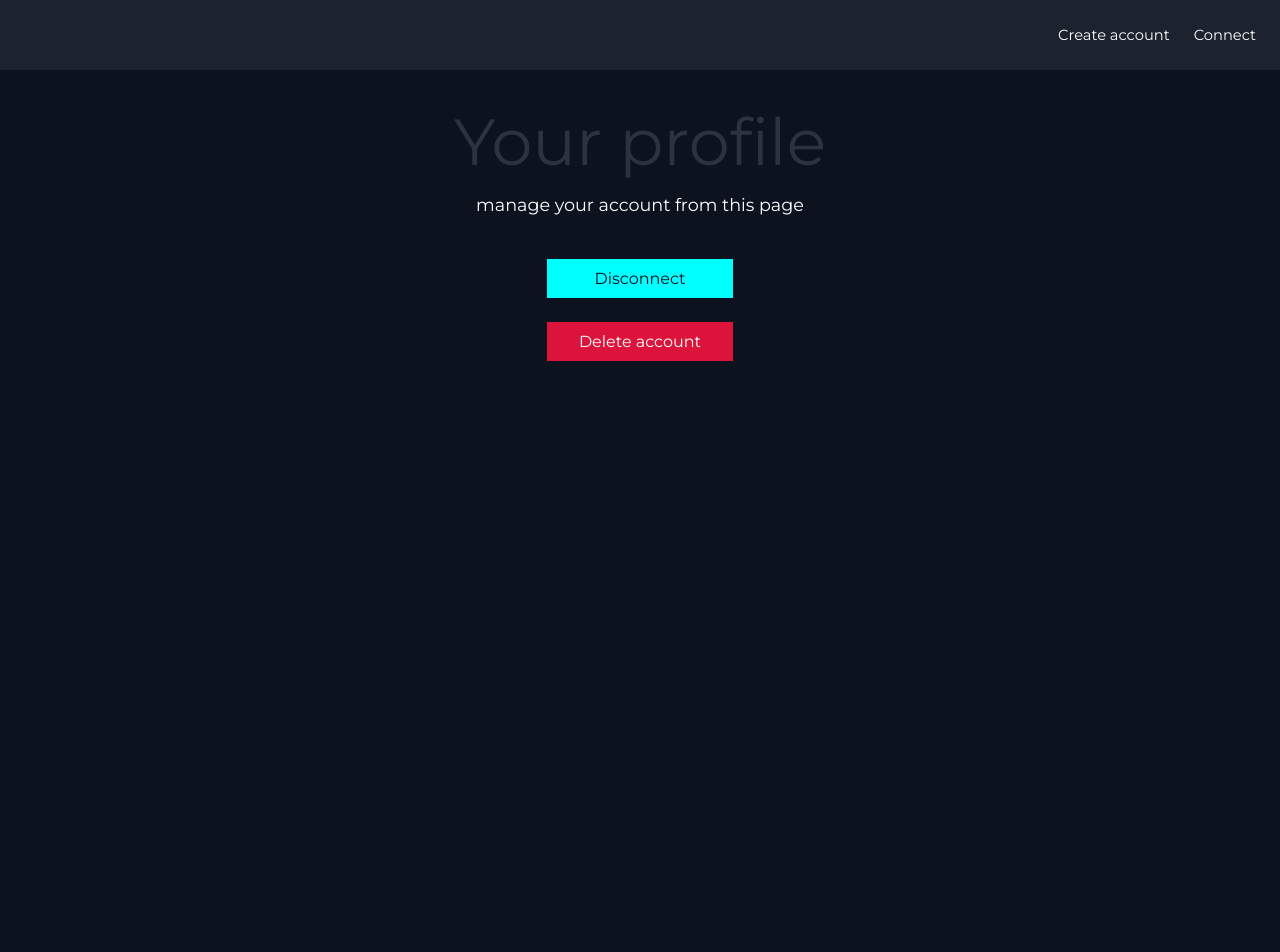
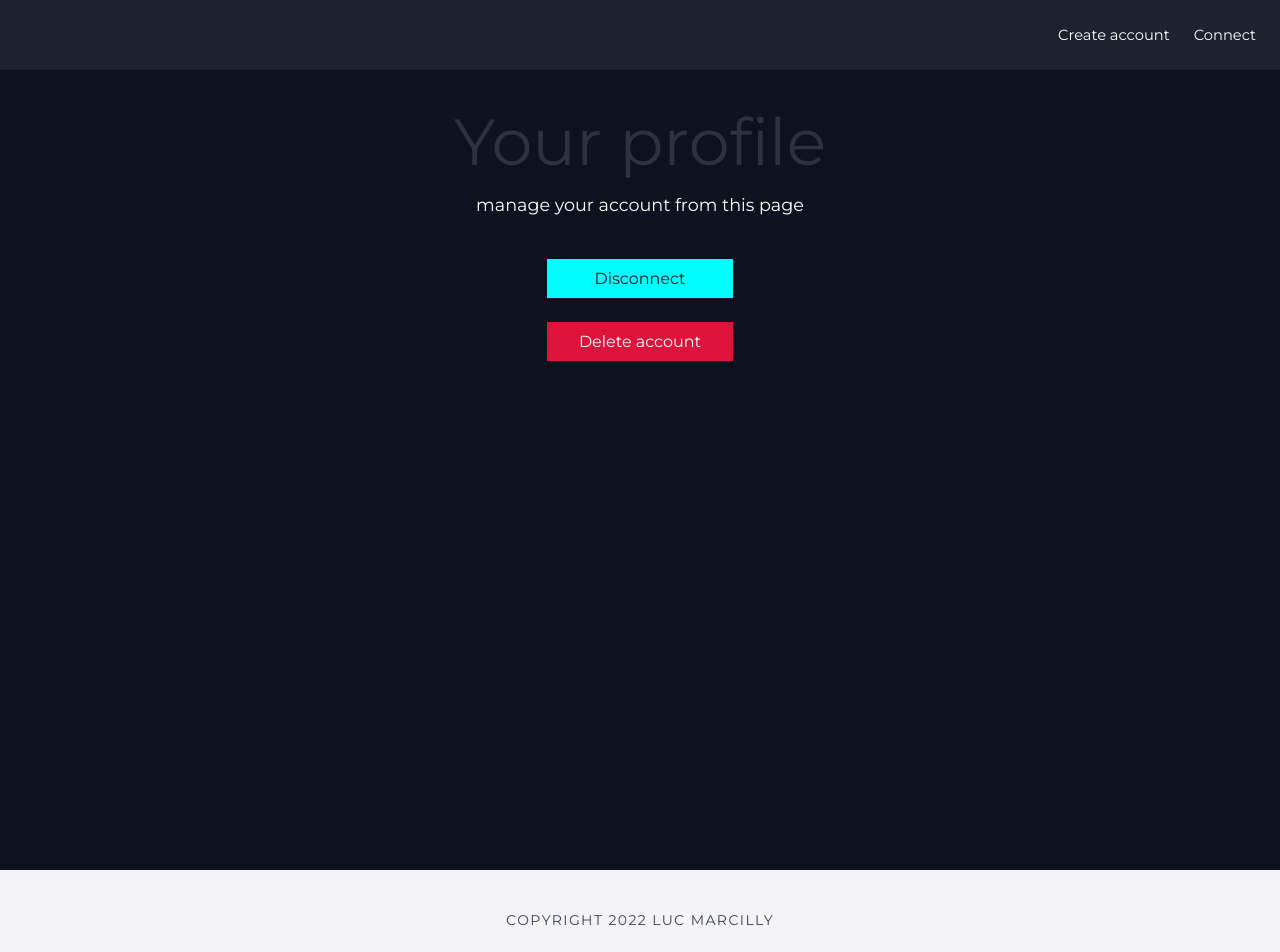
Before and after one commit to marcillyl/Agile, an Angular app in the folder frontend/: page /user in a window 1280 px wide. Shown: the top 952 px of the page. Before the commit the page ends 800 px from the top, so only its background shows below. Built offline with nearby package versions, Linux system fonts and the light colour scheme.

Commit message:
Create footer component

```diff
--- a/frontend/src/app/app.component.html
+++ b/frontend/src/app/app.component.html
@@ -2,3 +2,4 @@
 <div class="container">
   <router-outlet></router-outlet>
 </div>
+<app-footer></app-footer>
--- a/frontend/src/app/app.component.scss
+++ b/frontend/src/app/app.component.scss
@@ -3,4 +3,5 @@
   margin: auto;
   min-width: 320px;
   max-width: 1000px;
+  min-height: 100vh;
 }
--- a/frontend/src/app/app.module.ts
+++ b/frontend/src/app/app.module.ts
@@ -5,6 +5,7 @@
 import { HttpClientModule } from '@angular/common/http';
 import { AppComponent } from './app.component';
 import { HeaderComponent } from './header/header.component';
+import { FooterComponent } from './footer/footer.component';
 import { LoginComponent } from './auth/login/login.component';
 import { SignupComponent } from './auth/signup/signup.component';
 import { ProjectListComponent } from './project-list/project-list.component';
@@ -16,6 +17,7 @@
   declarations: [
     AppComponent,
     HeaderComponent,
+    FooterComponent,
     LoginComponent,
     SignupComponent,
     ProjectListComponent,
--- /dev/null
+++ b/frontend/src/app/footer/footer.component.html
@@ -0,0 +1,3 @@
+<footer class="footer">
+  <h5 class="footer__text">Copyright 2022 Luc Marcilly</h5>
+</footer>
--- /dev/null
+++ b/frontend/src/app/footer/footer.component.scss
@@ -0,0 +1,14 @@
+.footer {
+  display: flex;
+  flex-direction: column;
+  justify-content: center;
+  align-items: center;
+  background: #f3f3f8;
+  height: 100px;
+  &__text {
+    text-transform: uppercase;
+    font-size: 14px;
+    letter-spacing: 0.1em;
+    color: #3c434f;
+  }
+}
--- a/frontend/src/app/header/header.component.scss
+++ b/frontend/src/app/header/header.component.scss
@@ -1,4 +1,5 @@
 .nav {
+  z-index: 10;
   display: grid;
   grid-template-columns: repeat(3, 1fr);
   align-items: center;
```
Also changed, not shown: frontend/src/app/footer/footer.component.ts (added, +8 -0 lines).
